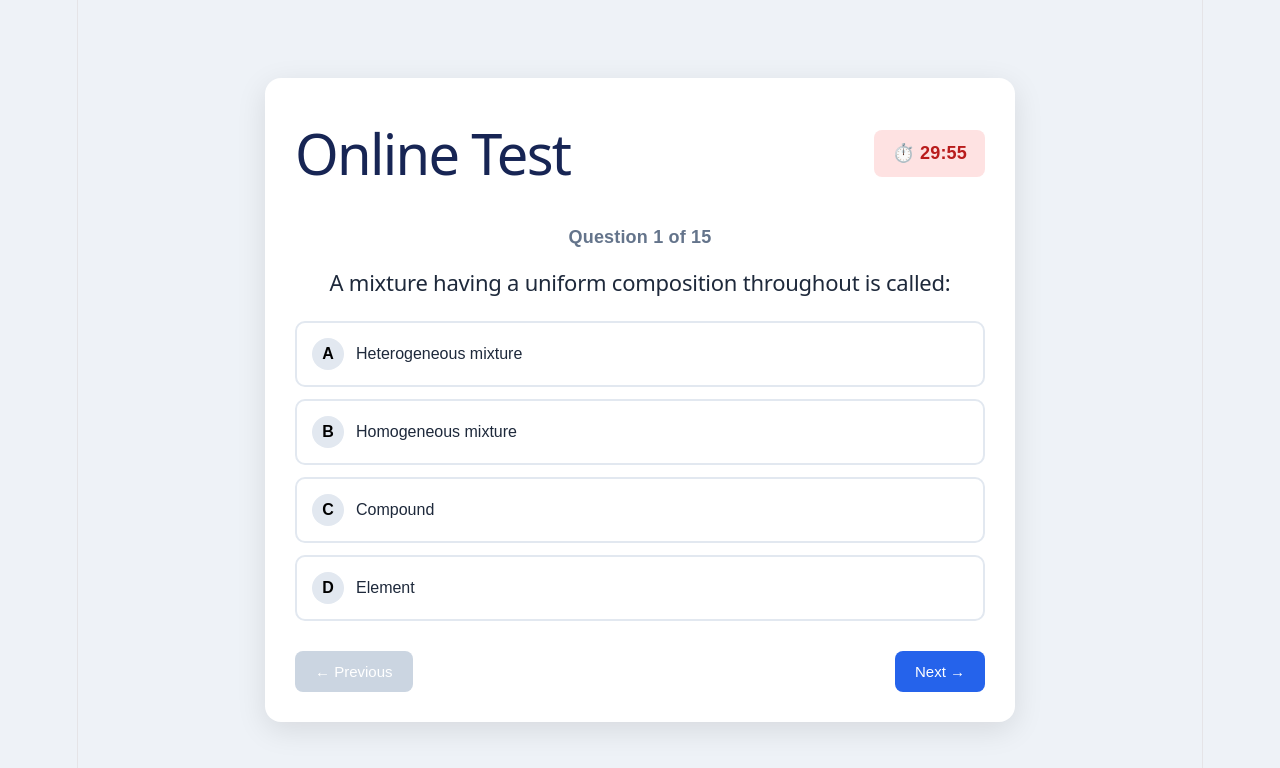
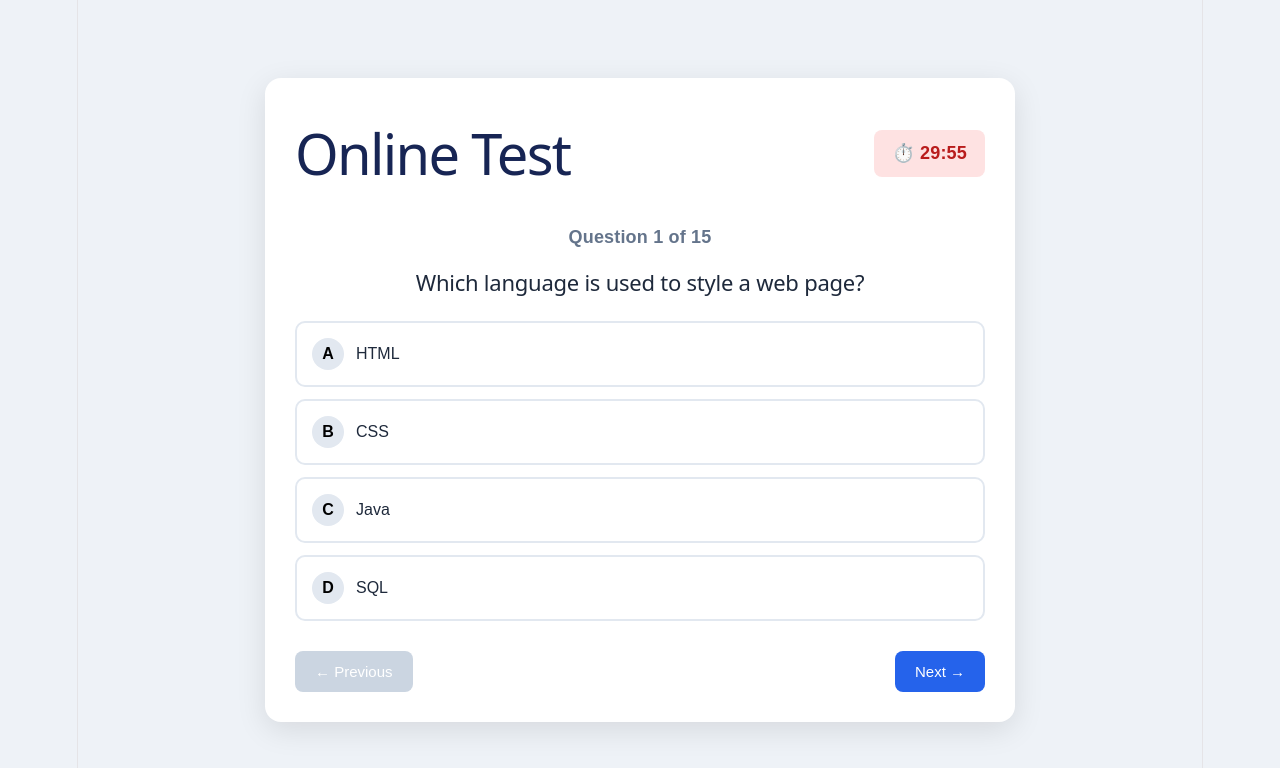
Before and after one commit to amank8446nbd-wq/test-paper-website, a React (Vite) app: page / in a window 1280 px wide. Shown: the top 768 px of the page. Built offline with nearby package versions, Linux system fonts and the light colour scheme.

Commit message:
Update question

```diff
--- a/src/questions.js
+++ b/src/questions.js
@@ -1,14 +1,15 @@
 const questions = [
+
   {
-    question: "A mixture having a uniform composition throughout is called:",
-    options: [
-      "Heterogeneous mixture",
-      "Homogeneous mixture",
-      "Compound",
-      "Element"
-    ],
-    answer: 1
-  },
+   question: "Which language is used to style a web page?",
+   options: [
+     "HTML",
+     "CSS",
+     "Java",
+     "SQL"
+   ],
+   answer: 1
+   },
 
   {
     question: "Which of the following is a heterogeneous mixture?",
```
